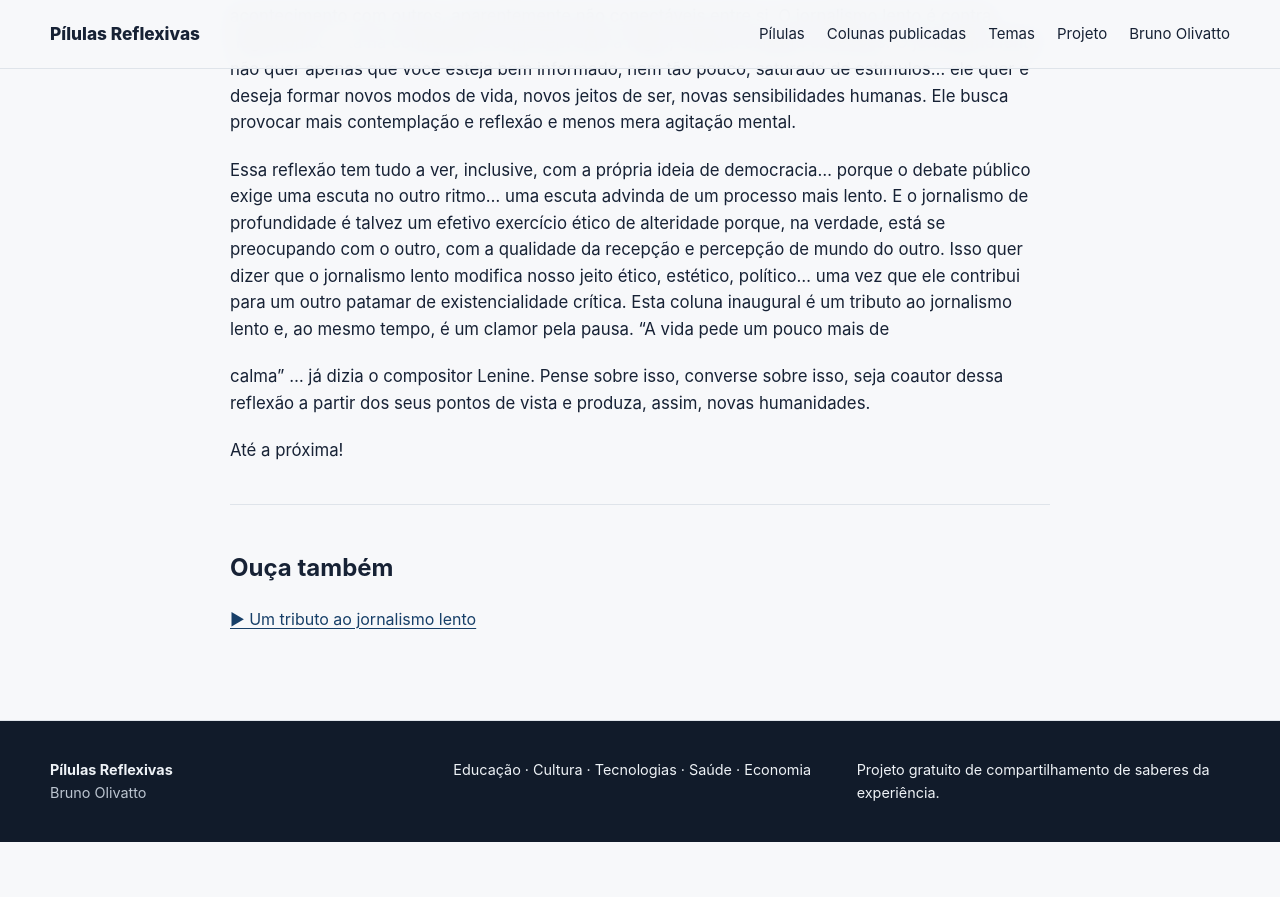
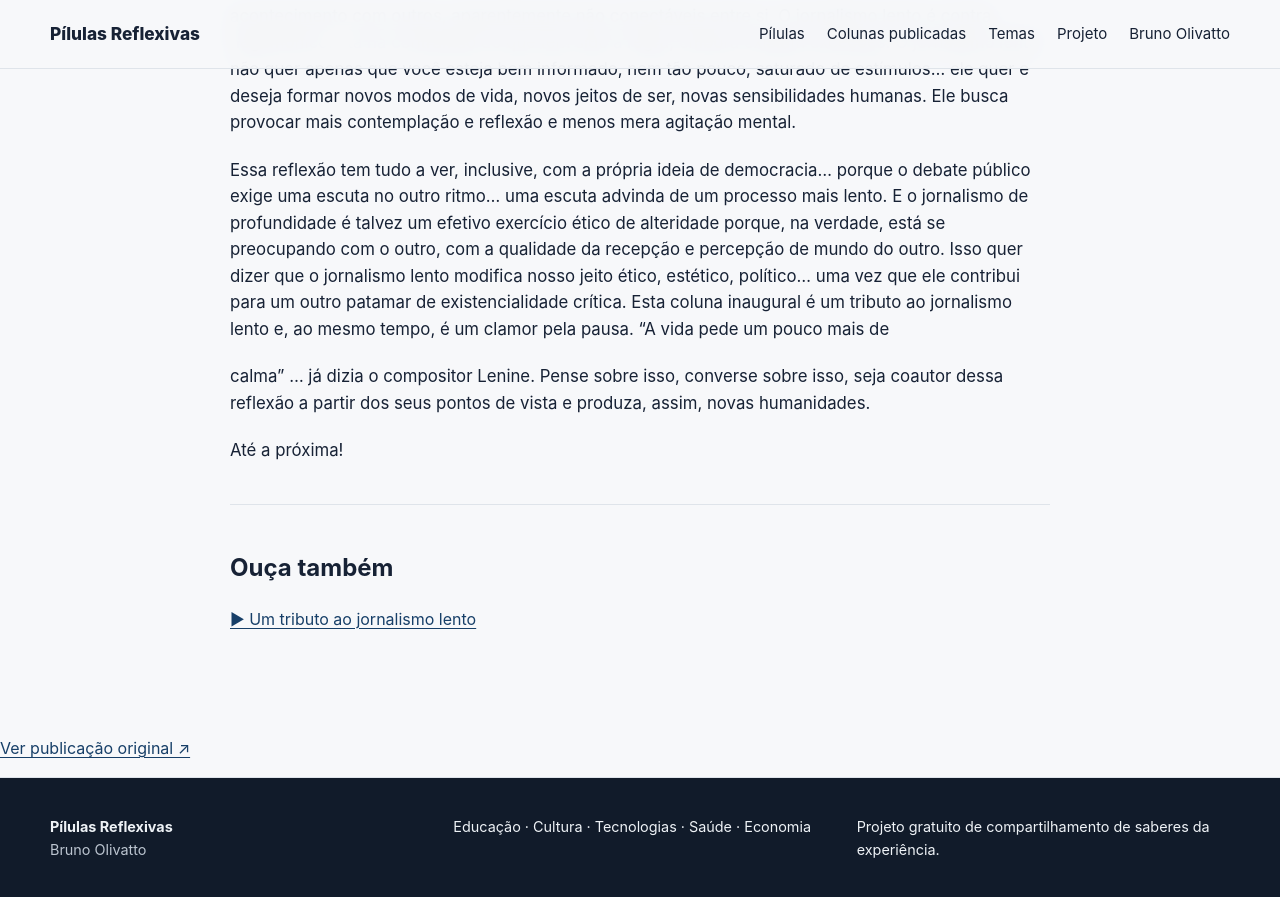
Before and after one commit to bolivatto/pilulasreflexivas, a Jekyll site: the page built from _colunas/01-um-tributo-ao-jornalismo-lento.md, in a window 1280 px wide and 900 px high, scrolled down 1699 px. Shown: the top 897 px of the window. Built offline with Jekyll 4.4.1, drawn with Linux system fonts in a browser that asks for light colours; before the commit the page ends 2541 px from its top, so only the background shows below that.

Commit message:
Update coluna.html

```diff
--- a/_layouts/coluna.html
+++ b/_layouts/coluna.html
@@ -13,3 +13,11 @@ layout: default
   <aside class="related"><h2>Ouça também</h2>{% for n in page.relacionadas %}{% assign p = site.pilulas | where: "numero", n | first %}{% if p %}<p><a href="{{ p.url | relative_url }}">▶ {{ p.title }}</a></p>{% endif %}{% endfor %}</aside>
   {% endif %}
 </section>
+
+{% if page.link_original %}
+  <p class="link-original">
+    <a href="{{ page.link_original }}" target="_blank" rel="noopener">
+      Ver publicação original ↗
+    </a>
+  </p>
+{% endif %}
```
